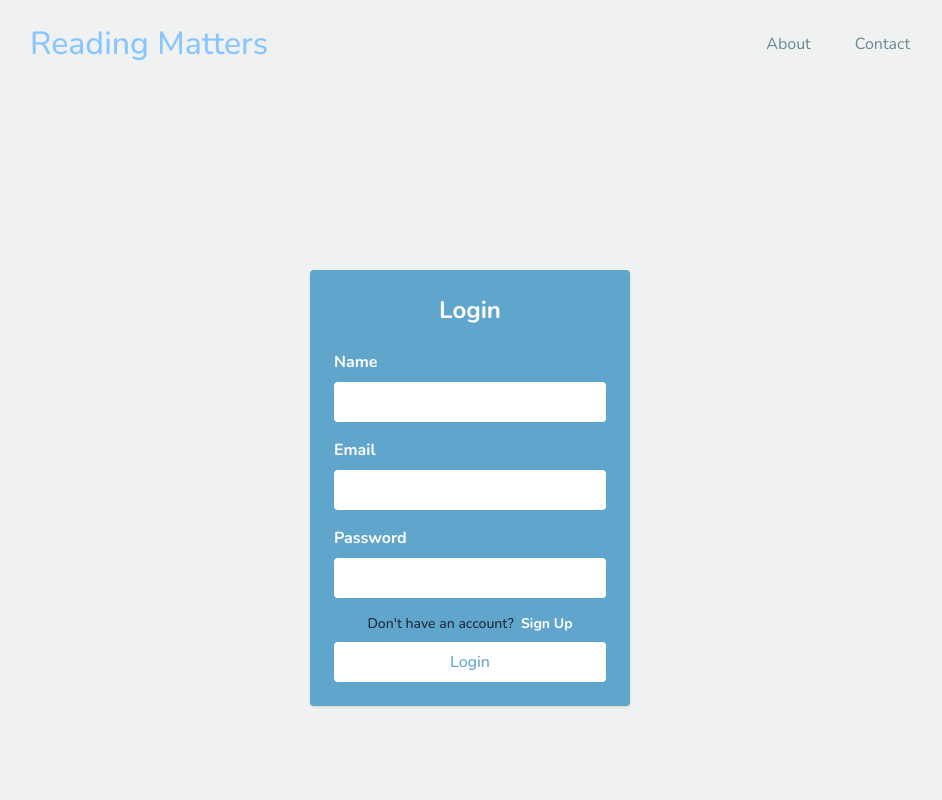
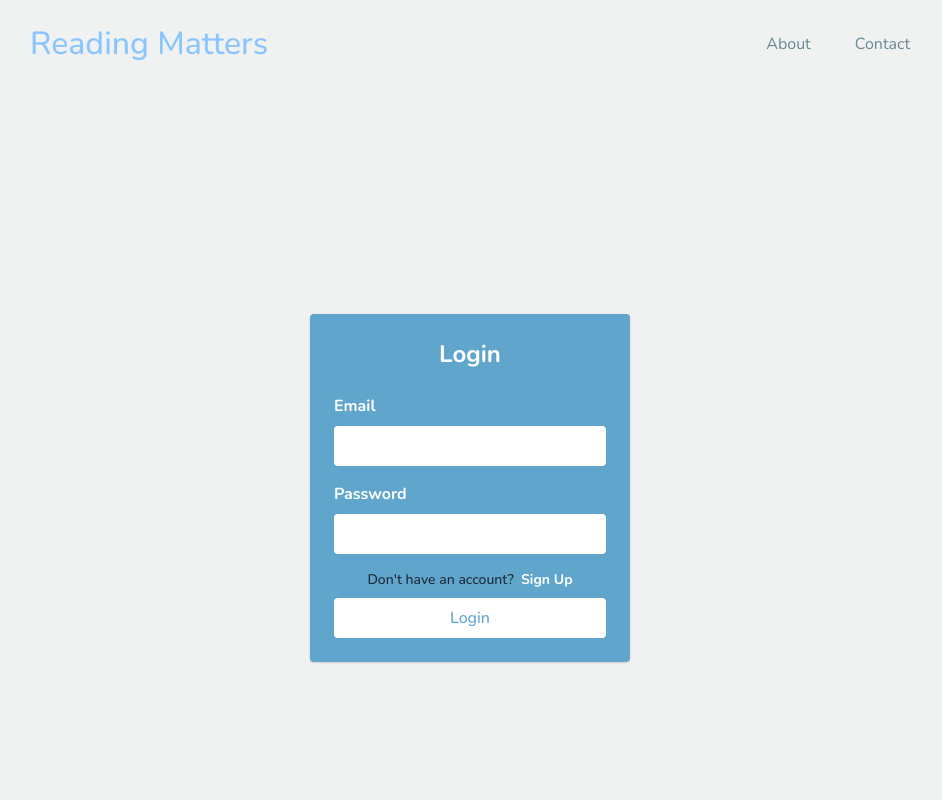
Before and after one commit to ishitaraina1807/Reading-Matters, a React (Create React App) app: page /login in a window 1280 px wide. Shown: the top 800 px of the page, without its empty margins (170-1112 px from the left). Built offline with nearby package versions, Linux system fonts and the light colour scheme.

Commit message:
removed name from login, added error handling and updated gitignore.

```diff
--- a/src/components/Auth/Login.js
+++ b/src/components/Auth/Login.js
@@ -1,5 +1,5 @@
 import React, { useState, useContext } from "react";
-import { useNavigate } from "react-router-dom";
+import { useNavigate, useLocation } from "react-router-dom";
 import { AuthContext } from "../AuthProvider";
 import { signInWithEmailAndPassword } from "firebase/auth";
 import { auth } from "../firebase";
@@ -7,6 +7,7 @@ import { auth } from "../firebase";
 const Login = () => {
   const { dispatch } = useContext(AuthContext);
   const navigate = useNavigate();
+  const location = useLocation();
 
   const [values, setValues] = useState({
     email: "",
@@ -18,28 +19,36 @@ const Login = () => {
   const handleLogin = async (e) => {
     e.preventDefault();
 
-    if (values.name === "" || values.email === "" || values.password === "") {
+    if (values.email === "" || values.password === "") {
       setErrorMsg("Both email and password are required.");
       return;
     }
 
     try {
-
       const userCredential = await signInWithEmailAndPassword(
         auth,
         values.email,
-        values.password,
-        values.name
+        values.password
       );
 
       const user = userCredential.user;
 
+      dispatch({ type: "LOGIN", payload: user });
 
-      dispatch({ type: "LOGIN", payload: user });
-      navigate("/search", { state: { name: values.name } });
-    } catch (e) {
-      console.error("Error logging in: ", e);
-      setErrorMsg("Invalid email or password. Please try again.");
+      const { from } = location.state || { from: { pathname: "/search" } };
+      navigate(from);
+    } catch (error) {
+      console.error("Error logging in: ", error);
+      const errorCode = error.code;
+      let errorMessage = "Invalid email or password. Please try again.";
+
+      if (errorCode === "auth/user-not-found") {
+        errorMessage = "User not found. Please check your email.";
+      } else if (errorCode === "auth/wrong-password") {
+        errorMessage = "Invalid password. Please try again.";
+      }
+
+      setErrorMsg(errorMessage);
     }
   };
 
@@ -49,21 +58,6 @@ const Login = () => {
         <div className="w-80 bg-darkblue p-6 rounded shadow">
           <h1 className="text-2xl font-bold mb-6 text-center">Login</h1>
           <form onSubmit={handleLogin}>
-          <div className="mb-4">
-            <label htmlFor="name" className="block text-white font-bold mb-2">
-              Name
-            </label>
-            <input
-              type="text"
-              id="name"
-              className="w-full bg-white text-customblack rounded px-3 py-2 focus:outline-0"
-              value={values.name}
-              onChange={(event) =>
-                setValues((prev) => ({ ...prev, name: event.target.value }))
-              }
-              required
-            />
-          </div>
             <div className="mb-4">
               <label htmlFor="email" className="block text-white font-bold mb-2">
                 Email
```
Also changed, not shown: 1 other file (tests, documents, lock files or other folders). Lines whose indentation alone changed are shown as unchanged.
